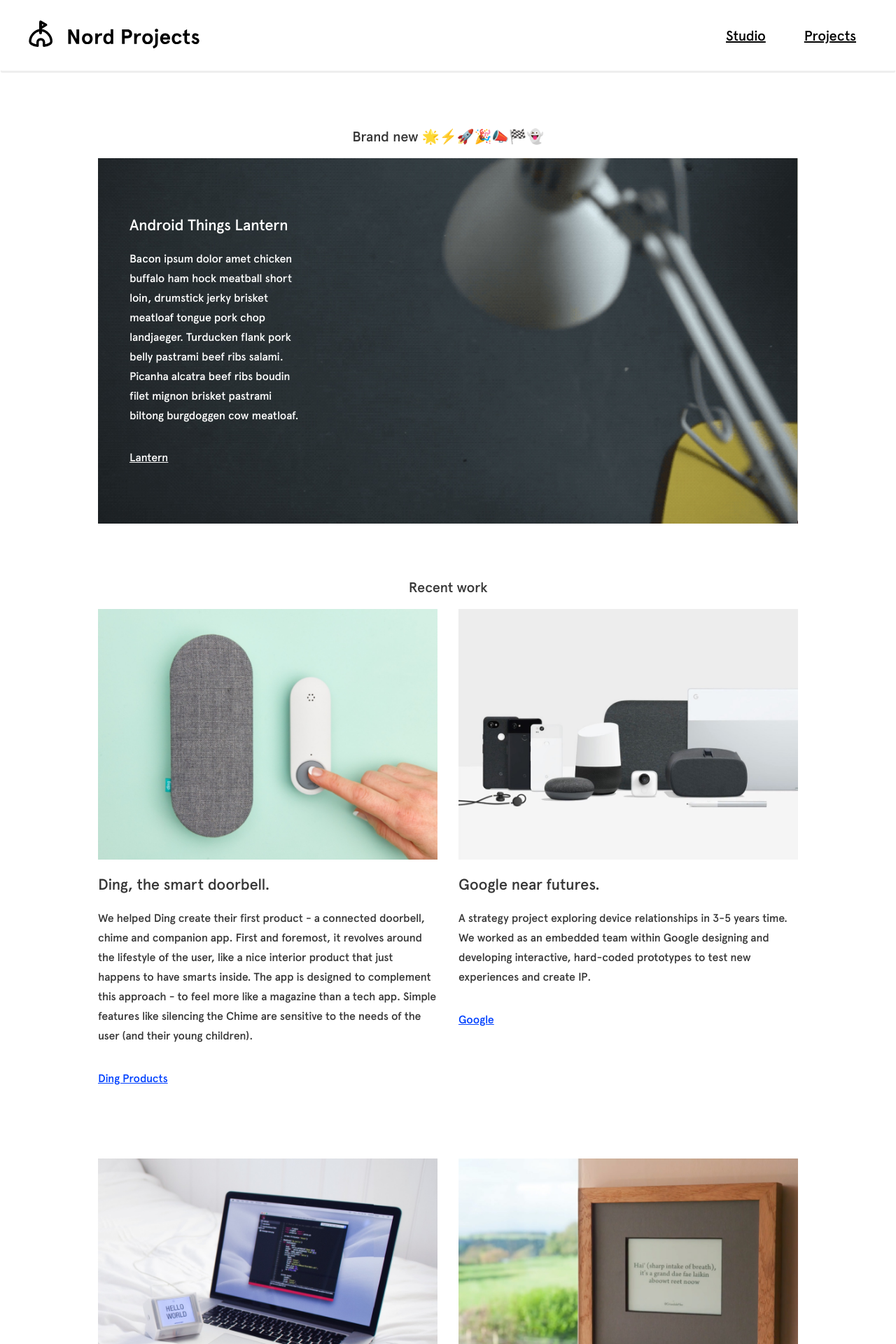
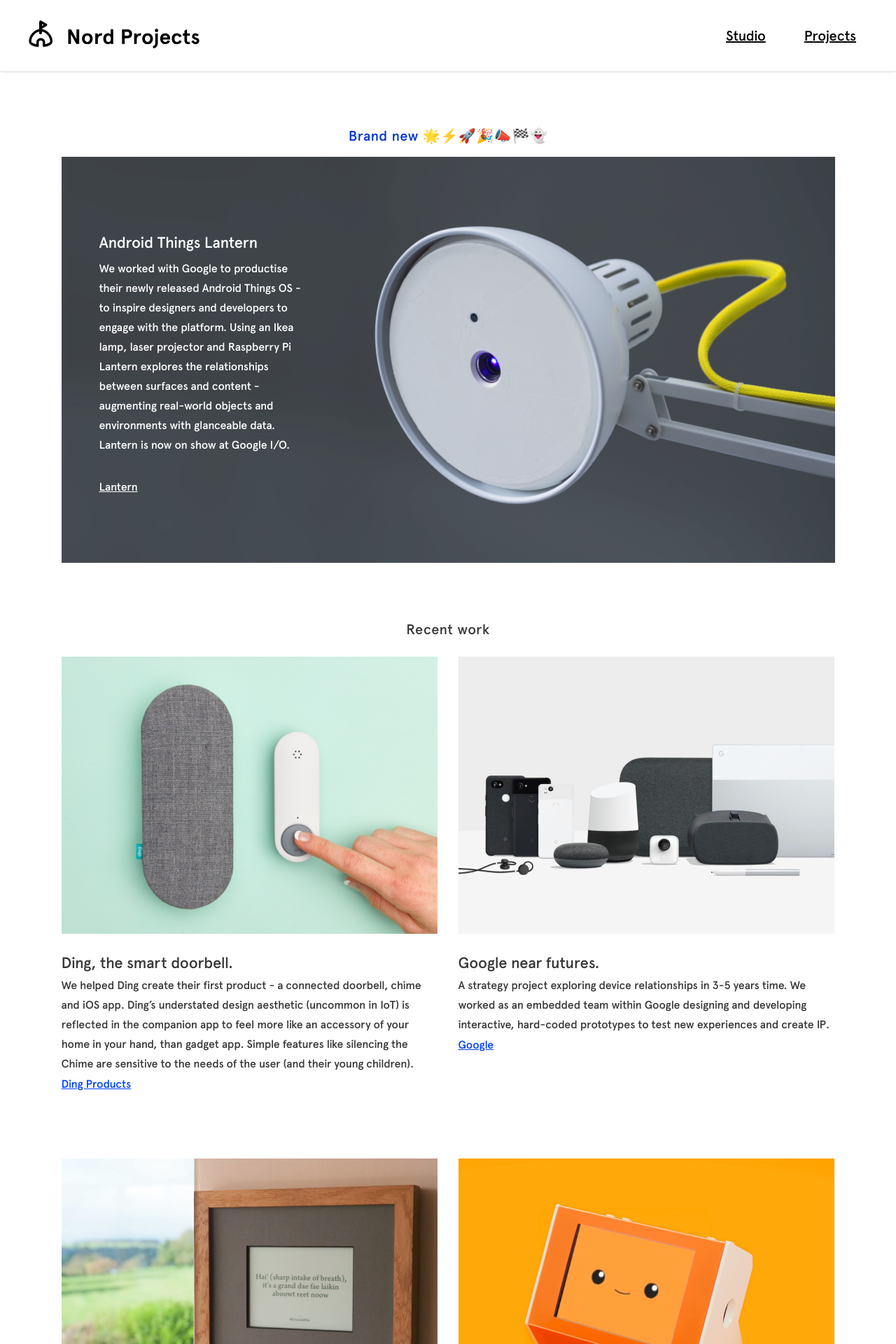
Before and after one commit to teguhpl/nordprojects.github.io, a Jekyll site: the page built from projects/index.html, in a window 1280 px wide. Shown: the top 1920 px of the page at 70% size. Built offline with Jekyll 4.4.1, drawn with Linux system fonts in a browser that asks for light colours; some of the changed text lies outside the part shown.

Commit message:
Update projects page

```diff
--- a/_data/projects.yaml
+++ b/_data/projects.yaml
@@ -3,14 +3,14 @@
   hero_desktop_image: /img/projects/lantern-desktop.jpg
   hero_mobile_image: /img/projects/lantern-mobile.jpg
   image: /img/projects/lantern.jpg
-  description: "Bacon ipsum dolor amet chicken buffalo ham hock meatball short loin, drumstick jerky brisket meatloaf tongue pork chop landjaeger. Turducken flank pork belly pastrami beef ribs salami. Picanha alcatra beef ribs boudin filet mignon brisket pastrami biltong burgdoggen cow meatloaf."
+  description: "We worked with Google to productise their newly released Android Things OS - to inspire designers and developers to engage with the platform. Using an Ikea lamp, laser projector and Raspberry Pi Lantern explores the relationships between surfaces and content - augmenting real-world objects and environments with glanceable data. Lantern is now on show at Google I/O."
   link_title: Lantern
   link_url: /lantern
 
 - name: Ding
   title: "Ding, the smart doorbell."
   image: /img/projects/ding.jpg
-  description: "We helped Ding create their first product - a connected doorbell, chime and companion app. First and foremost, it revolves around the lifestyle of the user, like a nice interior product that just happens to have smarts inside. The app is designed to complement this approach - to feel more like a magazine than a tech app. Simple features like silencing the Chime are sensitive to the needs of the user (and their young children)."
+  description: "We helped Ding create their first product - a connected doorbell, chime and iOS app. Ding’s understated design aesthetic (uncommon in IoT) is reflected in the companion app to feel more like an accessory of your home in your hand, than gadget app. Simple features like silencing the Chime are sensitive to the needs of the user (and their young children)."
   link_title: Ding Products
   link_url: https://dingproducts.com
 
@@ -21,44 +21,45 @@
   link_title: Google
   link: https://www.google.com
 
+- name: Grisedale Pike
+  title: "Grisedale Pike, a dialect bot."
+  image: /img/projects/grisedale.jpg
+  description: "A hacked ‘Nook’ displays content from a @GrisedalePike - a bot that ‘grumbles’ about the weather in Cumbrian dialect. In contrast to phone/TV screens, e-ink refreshes are subtle and do not demand our attention, providing a calmer, more respectful approach to inviting technology into our homes."
+  link_title: "@GrisedalePike"
+  link: https://twitter.com/grisedalepike
+
 - name: Tingbot
   title: "Tingbot, the creative app platform for Raspberry Pi."
   image: /img/projects/tingbot.jpg
-  description: "Bacon ipsum dolor amet chicken buffalo ham hock meatball short loin, drumstick jerky brisket meatloaf tongue pork chop landjaeger. Turducken flank pork belly pastrami beef ribs salami."
+  description: "Based on the Raspberry Pi, Tingbot transforms complex, scary electronics into a fun product that makes writing apps really simple.
+We began Tingbot as a side project, raised £48k on Kickstarter, manufactured it, and now sell it online to a global audience."
   link_title: Tingbot
   link_url: http://tingbot.com/
 
-- name: Grisedale Pike
-  title: "Grisedale Pike, a dialect bot."
-  image: /img/projects/grisedale.jpg
-  description: "Bacon ipsum dolor amet chicken buffalo ham hock meatball short loin, drumstick jerky brisket meatloaf tongue pork chop landjaeger. Turducken flank pork belly pastrami beef ribs salami."
-  link_title: "@GrisedalePike"
-  link: https://twitter.com/grisedalepike
-
 - name: Little Printer
-  title: "Little Printers, a delightful front-end for an iconic connected device"
+  title: "Little Printers - a friendly new messaging app."
   image: /img/projects/little-printer.jpg
-  description: "Bacon ipsum dolor amet chicken buffalo ham hock meatball short loin, drumstick jerky brisket meatloaf tongue pork chop landjaeger. Turducken flank pork belly pastrami beef ribs salami."
+  description: "We’re creating an open-source front end experience (iOS app and cloud platform) to allow Little Printer owners to continue using their delightful devices. There’ll be a few messaging templates as well as integrations with other phone apps and 3rd party services like IFTTT and Slack."
   link_title: Little Printer
   link_url: http://littleprinter.nordprojects.co/
 
 - name: Cove
   title: "Cove, a mental health app for NHS."
   image: /img/projects/cove.jpg
-  description: "Bacon ipsum dolor amet chicken buffalo ham hock meatball short loin, drumstick jerky brisket meatloaf tongue pork chop landjaeger. Turducken flank pork belly pastrami beef ribs salami. "
+  description: "We worked with Cove to help develop their mental health therapy app. Cove is designed to provide young people with a way to express how they feel by making music and storing it in a personal journal. Cove is currently being trialled with the NHS."
   link_title: Cove
   link: http://www.cove-app.com/
 
 - name: Mixim
   title: "Mixim, music collaboration 10x faster than Dropbox."
   image: /img/projects/mixim.jpg
-  description: "Bacon ipsum dolor amet chicken buffalo ham hock meatball short loin, drumstick jerky brisket meatloaf tongue pork chop landjaeger. Turducken flank pork belly pastrami beef ribs salami. "
+  description: "Mixim is a software tool for remote collaboration between musicians, producers and sound engineers. We built Mixim over 2 years with Innovate UK funding, filed for a patent, and gained interest from the likes of Apple, Ministry of Sound, and Mixmag. Mixim launched in 2017."
   link_title: Mixim
   link: https://getmixim.com/
 
 - name: Loyalty Co.
   title: "Loyalty Co. rewards experience for shopping locally."
   image: /img/projects/loyalty-co.jpg
-  description: "Bacon ipsum dolor amet chicken buffalo ham hock meatball short loin, drumstick jerky brisket meatloaf tongue pork chop landjaeger. Turducken flank pork belly pastrami beef ribs salami. "
+  description: "Park technology are a startup bringing big business loyalty methods to small independent shops. We created a white-label MVP, gamifying discovery and local points collection. The app features graphical points visualisations using metaball physics and 3D particle systems."
   link_title: Park Technology
   link: https://www.parktechnology.com/
--- a/projects/index.html
+++ b/projects/index.html
@@ -3,43 +3,43 @@ layout: base
 ---
 <style type="text/css">
   .project-margins {
-    max-width: 1100px;
+    max-width: 1205px;
   }
   .hero {
     background-size: cover;
     background-position: top right;
   }
   .hero-card {
-    max-width: 250px;
-    margin-left: 45px;
-    margin-right: 45px;
+    max-width: 300px;
+    margin-left: 54px;
+    margin-right: 54px;
     color: white;
   }
   .hero-top-spacer {
-    height: 60px;
+    height: 87px;
   }
   .hero-bottom-spacer {
-    height: 80px;
+    height: 94px;
   }
-  .project-card {
-    padding-bottom: 100px;
-    max-width: 537px;
+  .hero-card-header {
+    margin-top: 24px;
+    margin-bottom: 11px;
+  }
+  .hero-card-description {
+
   }
   .project-margins h2 {
     text-align: center;
     font-size: 20px;
-    margin-top: 80px;
+    margin-top: 75px;
+    margin-bottom: 15px;
+    letter-spacing: 0.53px;
+    line-height: 30px;
   }
   .project-margins h3 {
     font-size: 22px;
-    margin-top: 24px;
   }
   .project-margins p {
-    font-size: 16px;
-    margin-top: 13px;
-  }
-  .project-link, .project-link:hover {
-    color: #0041FF;
     font-size: 16px;
   }
   .hero-link, .hero-link:hover {
@@ -47,6 +47,7 @@ layout: base
     font-size: 16px;
     text-decoration: none;
   }
+
   /* Mobile */
   @media (max-width: 767px) {
     .hero {
@@ -71,7 +72,7 @@ layout: base
 </style>
 
 <div class="margins project-margins">
-  <h2>Brand new 🌟⚡️🚀🎉📣🏁👻</h2>
+  <h2 style="color: #0136D0;">Brand new 🌟⚡️🚀🎉📣🏁👻</h2>
   {% assign hero = site.data.projects[0] %}
   <style type="text/css">
     .hero {
@@ -87,20 +88,40 @@ layout: base
     <div class="hero">
       <div class="hero-card">
         <div class="hero-top-spacer"></div>
-        <h3>{{ hero.title }}</h3>
-        <p>{{ hero.description }}</p>
+        <h3 class="hero-card-header">{{ hero.title }}</h3>
+        <p class="hero-card-description">{{ hero.description }}</p>
         <span style="text-decoration: underline;">{{ hero.link_title }}</span>
         <div class="hero-bottom-spacer"></div>
       </div>
     </div>
   </a>
+  <style>
+    .project-card {
+      padding-bottom: 92px;
+      max-width: 567px;
+    }
+    .project-card-header {
+      margin-top: 30px;
+      margin-bottom: 6px;
+    }
+    .project-card-description {
+      margin-top: 6px;
+      margin-bottom: 0px;
+    }
+    .project-link, .project-link:hover {
+      color: #0041FF;
+      font-size: 16px;
+    }
+  </style>
+  <div style="height: 5px;"></div>
   <h2>Recent work</h2>
+  <div style="height: 9px;"></div>
   {% for project in site.data.projects offset:1 %}
     {% cycle '<div class="row">', '' %}
       <div class="col-sm-6 project-card col-centered">
         <img src="{{ project.image }}" style="width: 537px;" />
-        <h3>{{ project.title }}</h3>
-        <p>{{ project.description }}</p>
+        <h3 class="project-card-header">{{ project.title }}</h3>
+        <p class="project-card-description">{{ project.description }}</p>
         <a class="project-link" href="{{ project.link_url }}">{{ project.link_title }}</a>
       </div>
     {% cycle '', '</div>' %}
--- a/styles.css
+++ b/styles.css
@@ -60,6 +60,7 @@ body {
 h1, h2, h3, h4, h5, h6 {
     margin-top: 2em;
     margin-bottom: 1em;
+    font-weight: 400;
 }
 
 @media (max-width: 767px) {
```
Also changed, not shown: img/projects/cove.jpg, img/projects/lantern-desktop.jpg, img/projects/little-printer.jpg, img/projects/loyalty-co.jpg, img/projects/tingbot.jpg.
